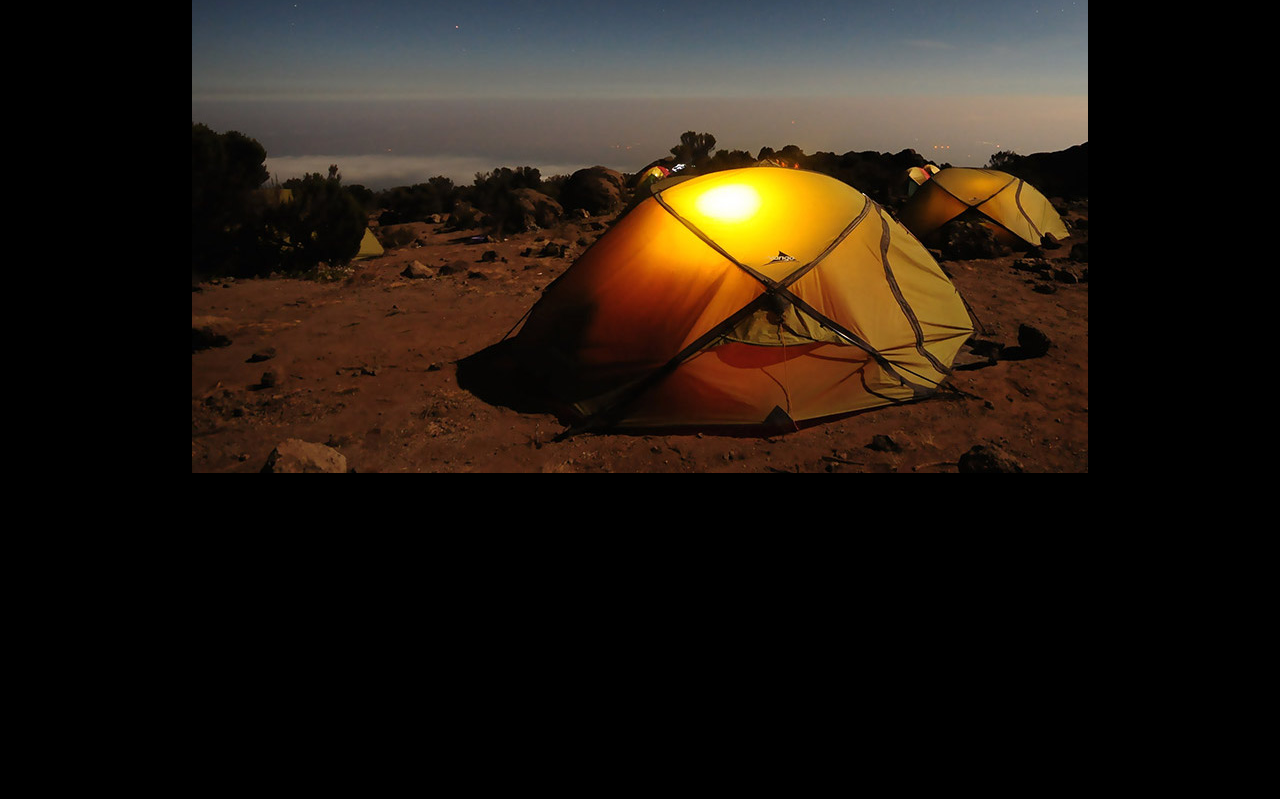
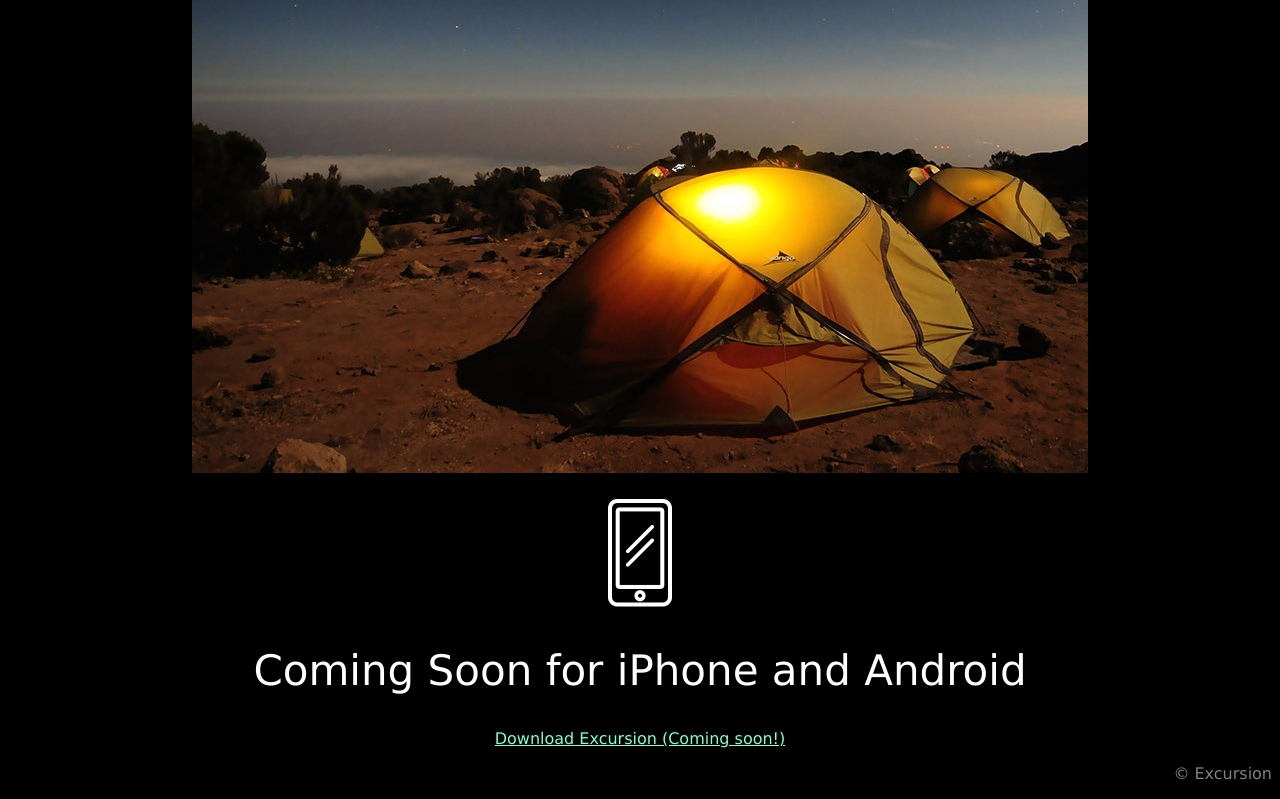
Before and after one commit to sappla/excursion, a plain HTML site: page index.html in a window 1280 px wide. Shown: the part 532-1331 px from the top of the page. Before the commit the page ends 1031 px from the top, so only its background shows below. Drawn offline with Linux system fonts and the light colour scheme.

Commit message:
Finalize page content

```diff
--- a/index.html
+++ b/index.html
@@ -30,10 +30,19 @@
 
 
     <!-- Bottom section -->
+    <div id="bottom-section">
+      <p id="phone-icon">
+        <img src="./resources/media/images/phone.png" alt="Flat minimal smartphone icon">
+      </p>
+      <h2>Coming Soon for iPhone and Android</h2>
+      <a href="./index.html">Download Excursion (Coming soon!)</a>
+    </div>
 
 
     <!-- Footer -->
-
+    <footer>
+      <p>&copy; Excursion</p>
+    </footer>
 
 
   </body>
--- a/resources/css/style.css
+++ b/resources/css/style.css
@@ -30,3 +30,8 @@ a {
   color: gray;
   font-size: 21px;
 }
+
+footer p{
+  color: gray;
+  text-align: right;
+}
```
